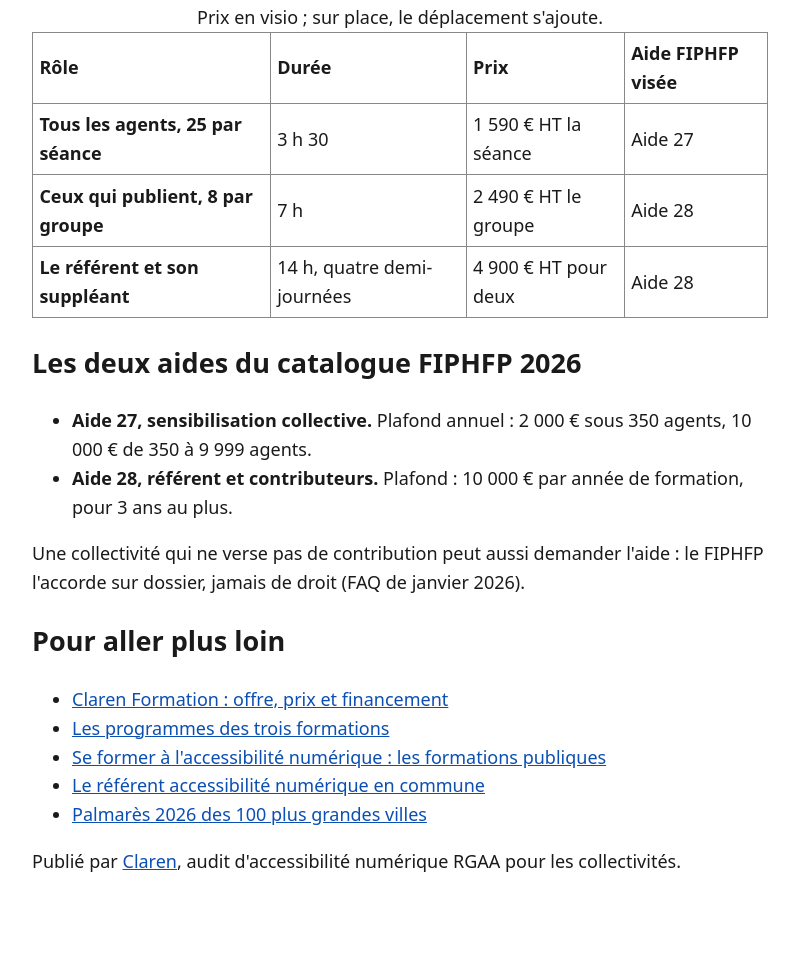
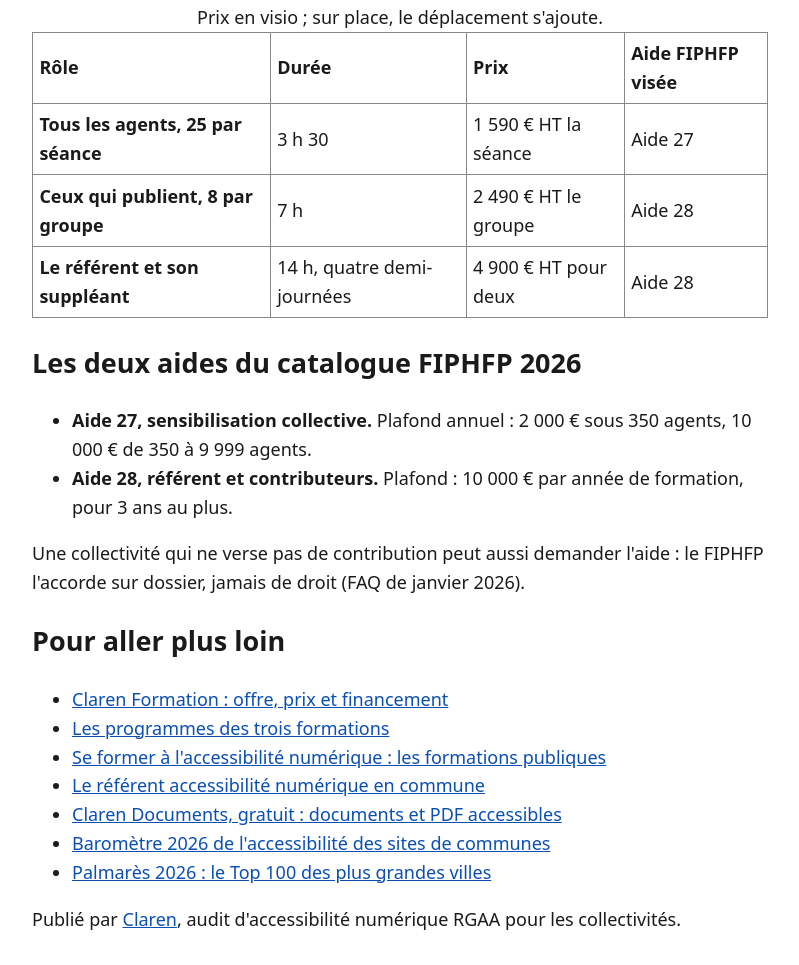
Before and after one commit to theodis44-eng/formation-accessibilite-numerique-agents, a plain HTML site: page index.html in a window 1280 px wide. Shown: the part 458-1423 px from the top of the page, without its empty margins (240-1039 px from the left). Before the commit the page ends 1366 px from the top, so only its background shows below. Drawn offline with Linux system fonts and the light colour scheme.

Commit message:
Liens vers formations, documents gratuits, baromètre et Top 100

```diff
--- a/index.html
+++ b/index.html
@@ -33,7 +33,9 @@
 <li><a href="https://claren.fr/formation/programmes/">Les programmes des trois formations</a></li>
 <li><a href="https://claren.fr/blog/formation-accessibilite-numerique/">Se former à l'accessibilité numérique : les formations publiques</a></li>
 <li><a href="https://claren.fr/blog/referent-accessibilite-numerique/">Le référent accessibilité numérique en commune</a></li>
-<li><a href="https://claren.fr/barometre/palmares/">Palmarès 2026 des 100 plus grandes villes</a></li>
+<li><a href="https://claren.fr/documents/">Claren Documents, gratuit : documents et PDF accessibles</a></li>
+<li><a href="https://claren.fr/barometre/">Baromètre 2026 de l'accessibilité des sites de communes</a></li>
+<li><a href="https://claren.fr/barometre/palmares/">Palmarès 2026 : le Top 100 des plus grandes villes</a></li>
 </ul>
 <p>Publié par <a href="https://claren.fr">Claren</a>, audit d'accessibilité numérique RGAA pour les collectivités.</p>
 </main>
```
Also changed, not shown: 1 other file.
